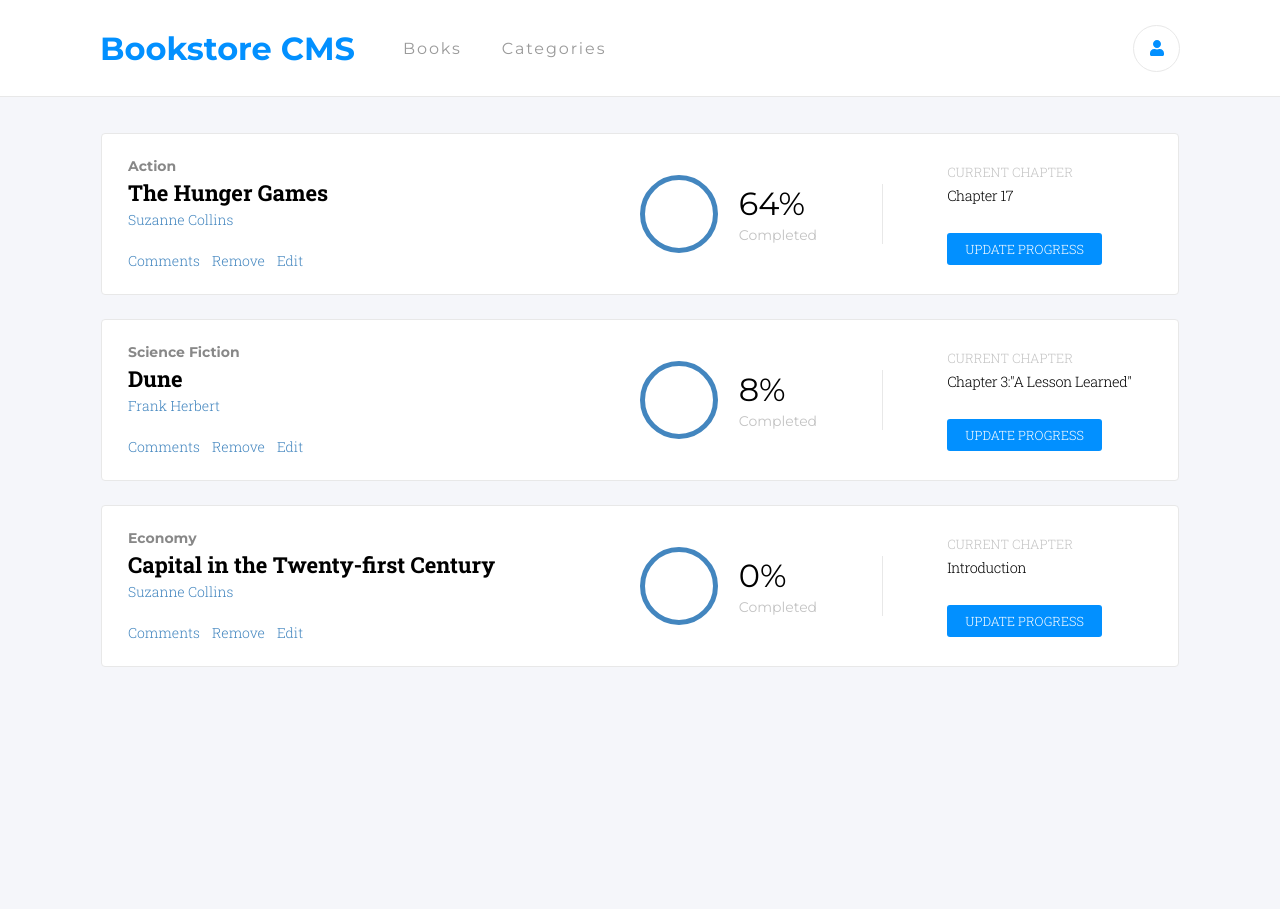
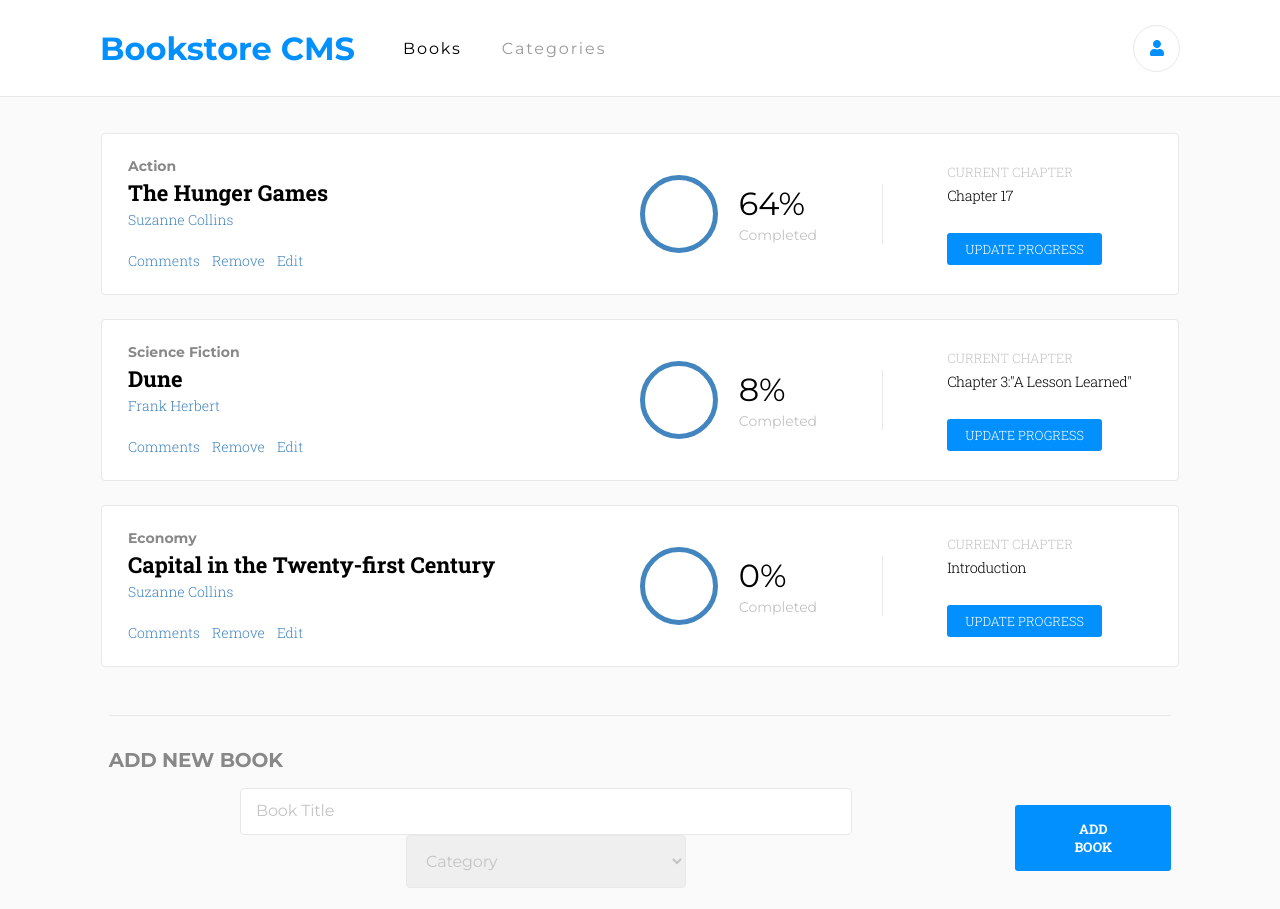
Before and after one commit to jchernandez87/bookstore, a React (Create React App) app: page / in a window 1280 px wide. Built offline with nearby package versions, Linux system fonts and the light colour scheme.

Commit message:
Create AddBook component, Add router to nav links

```diff
--- a/src/App.css
+++ b/src/App.css
@@ -32,6 +32,7 @@
   from {
     transform: rotate(0deg);
   }
+
   to {
     transform: rotate(360deg);
   }
--- a/src/App.js
+++ b/src/App.js
@@ -1,12 +1,21 @@
 import './App.css';
+import { Route, Switch } from 'react-router-dom';
 import NavBar from './components/Nav';
 import Books from './components/Books';
+import Categories from './components/Categories';
 
 function App() {
   return (
     <div className="App">
       <NavBar />
-      <Books />
+      <Switch>
+        <Route exact path="/">
+          <Books />
+        </Route>
+        <Route path="/categories">
+          <Categories />
+        </Route>
+      </Switch>
     </div>
   );
 }
--- /dev/null
+++ b/src/components/AddBook.css
@@ -0,0 +1,66 @@
+@import url("https://fonts.googleapis.com/css2?family=Montserrat:ital,wght@0,100;0,300;0,400;0,600;0,700;0,800;1,100&display=swap");
+@import url('https://fonts.googleapis.com/css2?family=Roboto+Slab:wght@300;400;500;600;700;800&display=swap');
+
+.addContainer {
+  margin-top: 3rem;
+  padding-top: 15px;
+  border-top: solid 1px #e8e8e8;
+  display: flex;
+  flex-direction: column;
+  justify-content: center;
+  align-items: flex-start;
+  width: 83%;
+}
+
+.addContainer h2 {
+  font-family: 'Montserrat', sans-serif;
+  font-size: 1.25rem;
+  color: #888;
+  font-weight: bold;
+  letter-spacing: -0.18px;
+}
+
+.formContainer {
+  width: 100%;
+  display: flex;
+  flex-direction: row;
+  justify-content: space-between;
+  align-items: center;
+}
+
+.bookTitle {
+  padding: 15px;
+  width: 580px;
+  border-radius: 4px;
+  border: solid 1px #e8e8e8;
+  margin-right: 2rem;
+}
+
+.bookTitle::placeholder {
+  font-family: 'Montserrat', sans-serif;
+  font-size: 1rem;
+  color: #c4c4c4;
+  letter-spacing: -0.15px;
+}
+
+.category {
+  width: 280px;
+  padding: 15px;
+  border: solid 1px #e8e8e8;
+  border-radius: 4px;
+  margin-right: 2rem;
+  font-family: 'Montserrat', sans-serif;
+  font-size: 1rem;
+  color: #c4c4c4;
+  letter-spacing: -0.15px;
+}
+
+.addBtn {
+  border: none;
+  font-family: 'Roboto Slab', sans-serif;
+  font-weight: bold;
+  color: white;
+  padding: 15px 45px;
+  background-color: #0290ff;
+  border-radius: 3px;
+}
--- /dev/null
+++ b/src/components/AddBook.js
@@ -0,0 +1,22 @@
+import React from 'react';
+import './AddBook.css';
+
+const AddBook = () => (
+  <div className="addContainer">
+    <h2>ADD NEW BOOK</h2>
+    <div className="formContainer">
+      <form action="submit">
+        <input className="bookTitle" type="text" placeholder="Book Title" />
+        <select name="category" className="category">
+          <option value="Economy">Category</option>
+          <option value="Math">Math</option>
+          <option value="Fantasy">Fantasy</option>
+          <option value="Comedy">Comedy</option>
+        </select>
+      </form>
+      <button className="addBtn" type="button">ADD BOOK</button>
+    </div>
+  </div>
+);
+
+export default AddBook;
--- a/src/components/Books.css
+++ b/src/components/Books.css
@@ -1,15 +1,14 @@
 @import url("https://fonts.googleapis.com/css2?family=Montserrat:ital,wght@0,100;0,300;0,400;0,600;0,700;0,800;1,100&display=swap");
 @import url('https://fonts.googleapis.com/css2?family=Roboto+Slab:wght@300;400;500;600;700;800&display=swap');
-
 
 .books {
   display: flex;
   flex-direction: column;
   justify-content: flex-start;
   align-items: center;
-  background-color: #f5f6fa;
+  background-color: #fafafa;
+  padding-top: 12px;
   height: 100vh;
-  padding-top: 12px;
 }
 
 .container {
@@ -36,7 +35,7 @@
 .genre {
   font-family: 'Montserrat', sans-serif;
   font-weight: bold;
-  color: #888888;
+  color: #888;
   font-size: 0.875rem;
 }
 
@@ -102,8 +101,8 @@
 }
 
 .ovalInfo span {
-  font-family: 'Montserrat',sans-serif;
-  color: #888888;
+  font-family: 'Montserrat', sans-serif;
+  color: #888;
   font-size: 0.875rem;
   opacity: 0.5;
 }
@@ -124,7 +123,7 @@
 .chapter span {
   font-family: 'Roboto Slab', sans-serif;
   font-weight: 300;
-  color: #888888;
+  color: #888;
   font-size: 0.813rem;
   opacity: 0.5;
 }
--- a/src/components/Books.js
+++ b/src/components/Books.js
@@ -1,5 +1,6 @@
 import React from 'react';
 import './Books.css';
+import AddBook from './AddBook';
 
 const Books = () => {
   const BooksInfo = [
@@ -60,6 +61,7 @@ const Books = () => {
           </div>
         </div>
       ))}
+      <AddBook className="addBook" />
     </div>
   );
 };
--- /dev/null
+++ b/src/components/Categories.css
@@ -0,0 +1,11 @@
+.categoriesContainer {
+  height: 80vh;
+  display: flex;
+  flex-direction: column;
+  justify-content: center;
+  align-items: center;
+}
+
+.categoriesContainer p {
+  font-size: 45px;
+}
--- /dev/null
+++ b/src/components/Categories.js
@@ -0,0 +1,10 @@
+import React from 'react';
+import './Categories.css';
+
+const Categories = () => (
+  <div className="categoriesContainer">
+    <p>Under construction</p>
+  </div>
+);
+
+export default Categories;
--- a/src/components/Nav.css
+++ b/src/components/Nav.css
@@ -29,12 +29,17 @@
   list-style-type: none;
 }
 
-.links li {
-  font-family: 'Montserrat',sans-serif;
+.link {
+  font-family: 'Montserrat', sans-serif;
   color: #9a9a9a;
   letter-spacing: 1.9px;
   margin-right: 2.5rem;
   font-size: 1rem;
+  text-decoration: none;
+}
+
+.active-link {
+  color: black;
 }
 
 .rightDiv {
--- a/src/components/Nav.js
+++ b/src/components/Nav.js
@@ -1,6 +1,7 @@
 import React from 'react';
 import './Nav.css';
 import { FaUser } from 'react-icons/fa';
+import { NavLink } from 'react-router-dom';
 
 const NavBar = () => {
   const links = [
@@ -21,7 +22,7 @@ const NavBar = () => {
       <div className="leftDiv">
         <h1 className="title">Bookstore CMS</h1>
         <ul className="links">
-          {links.map((link) => <li key={link.id}>{link.text}</li>)}
+          {links.map((link) => <li key={link.id}><NavLink to={link.path} className="link" activeClassName="active-link" exact>{link.text}</NavLink></li>)}
         </ul>
       </div>
       <div className="rightDiv">
--- a/src/index.js
+++ b/src/index.js
@@ -1,12 +1,15 @@
 import React from 'react';
 import ReactDOM from 'react-dom';
 import './index.css';
+import { BrowserRouter as Router } from 'react-router-dom';
 import App from './App';
 import reportWebVitals from './reportWebVitals';
 
 ReactDOM.render(
   <React.StrictMode>
-    <App />
+    <Router>
+      <App />
+    </Router>
   </React.StrictMode>,
   document.getElementById('root'),
 );
```
Also changed, not shown: src/index.css (+17 -3 lines).
